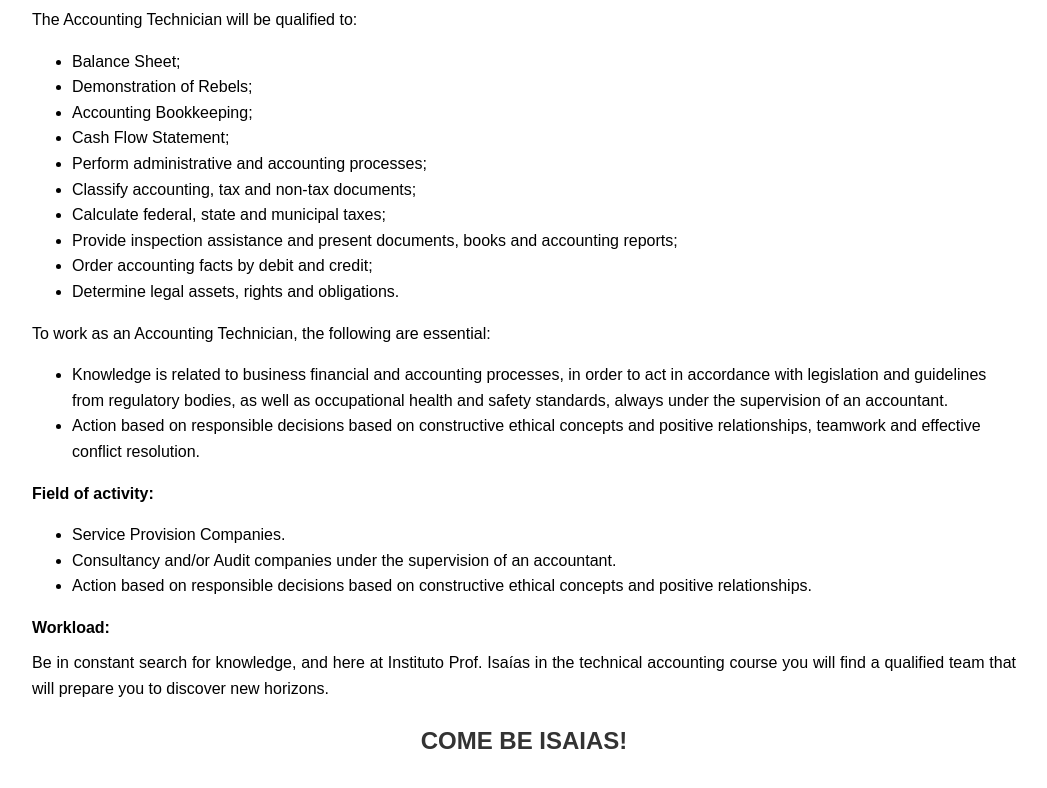
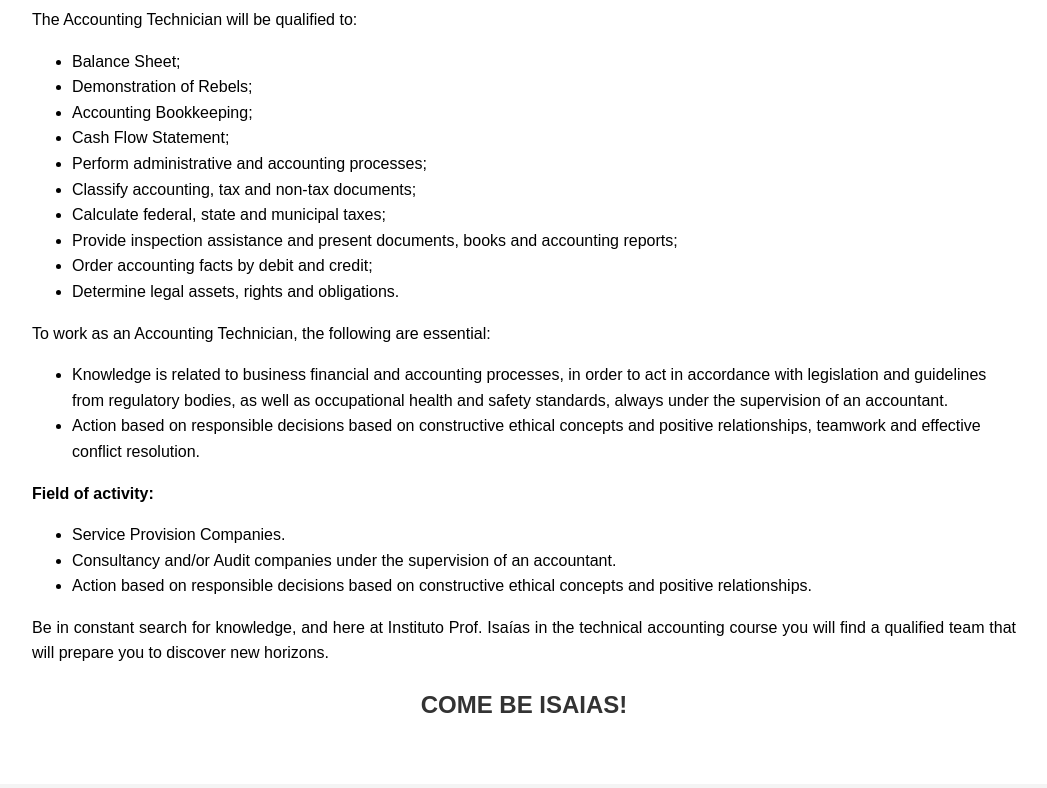
Before and after one commit to henrique20067/Meu-Site, a plain HTML site: page index.html in a window 1280 px wide. Shown: the part 454-1242 px from the top of the page, without its empty margins (116-1163 px from the left). Drawn offline with Linux system fonts and the light colour scheme.

Commit message:
Update index.html

```diff
--- a/index.html
+++ b/index.html
@@ -67,7 +67,6 @@
                 <li>Consultancy and/or Audit companies under the supervision of an accountant.</li>
                 <li>Action based on responsible decisions based on constructive ethical concepts and positive relationships.</li>
             </ul>
-            <p><strong>Workload:</strong></p>
             <p>Be in constant search for knowledge, and here at Instituto Prof. Isaías in the technical accounting course you will find a qualified team that will prepare you to discover new horizons.</p>
             <h2>COME BE ISAIAS!</h2>
         </div>
```
